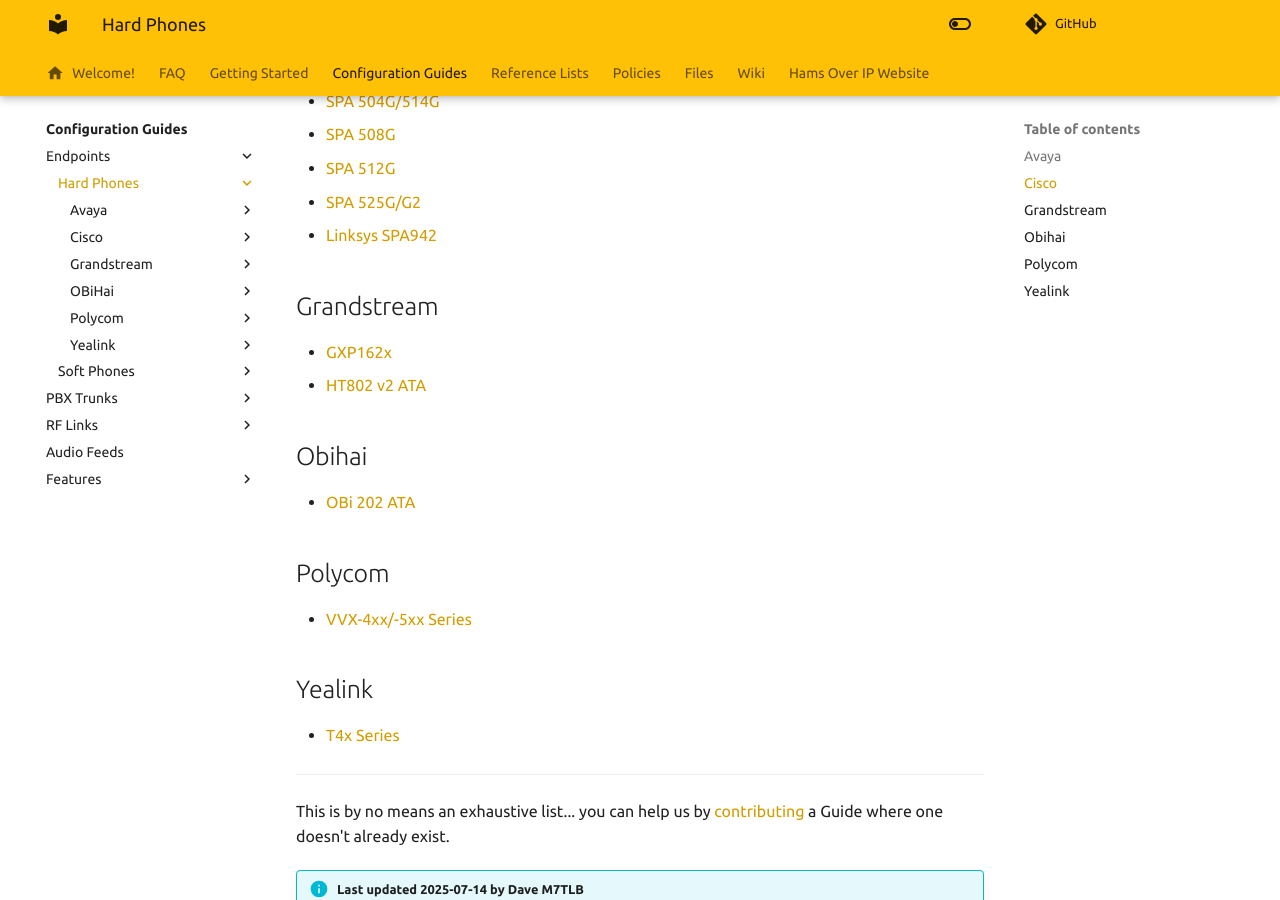
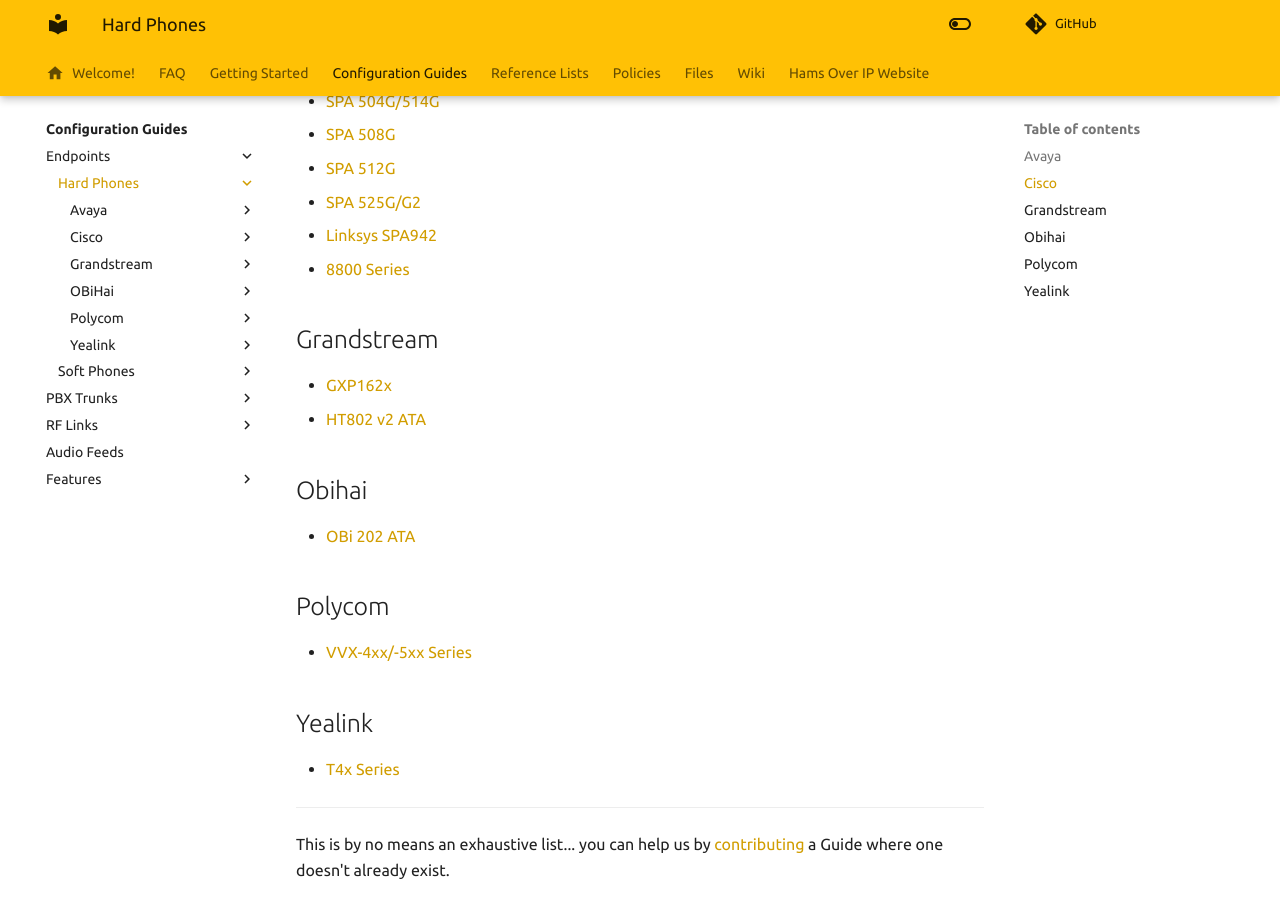
Before and after one commit to hamsoverip/wiki, an MkDocs documentation site: the page built from docs/guides/endpoints/hardphones/index.md, in a window 1280 px wide and 900 px high, scrolled down 372 px. Built offline with MkDocs 1.6.1 and Material for MkDocs 9.7.7, drawn with Linux system fonts in a browser that asks for light colours; comment, search, counter and statistics services are not loaded.

Commit message:
Update index.md
Added 8800 Series link under Cisco category

```diff
--- a/docs/guides/endpoints/hardphones/index.md
+++ b/docs/guides/endpoints/hardphones/index.md
@@ -13,6 +13,7 @@
 * [SPA 512G](./cisco-512g.md)
 * [SPA 525G/G2](./cisco-525g.md)
 * [Linksys SPA942](./cisco-linksys-spa942.md)
+* [8800 Series](./cisco-8800-series.md)
 
 ## Grandstream
 
```
